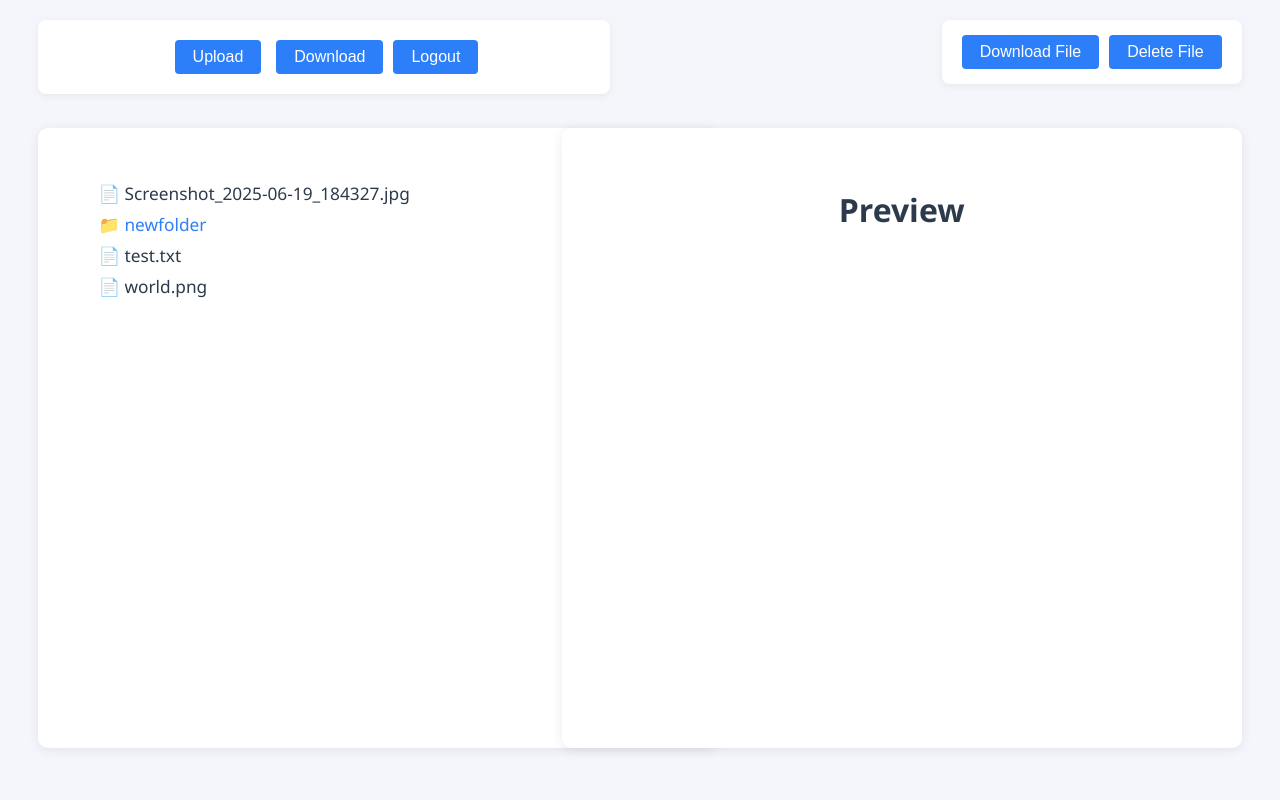
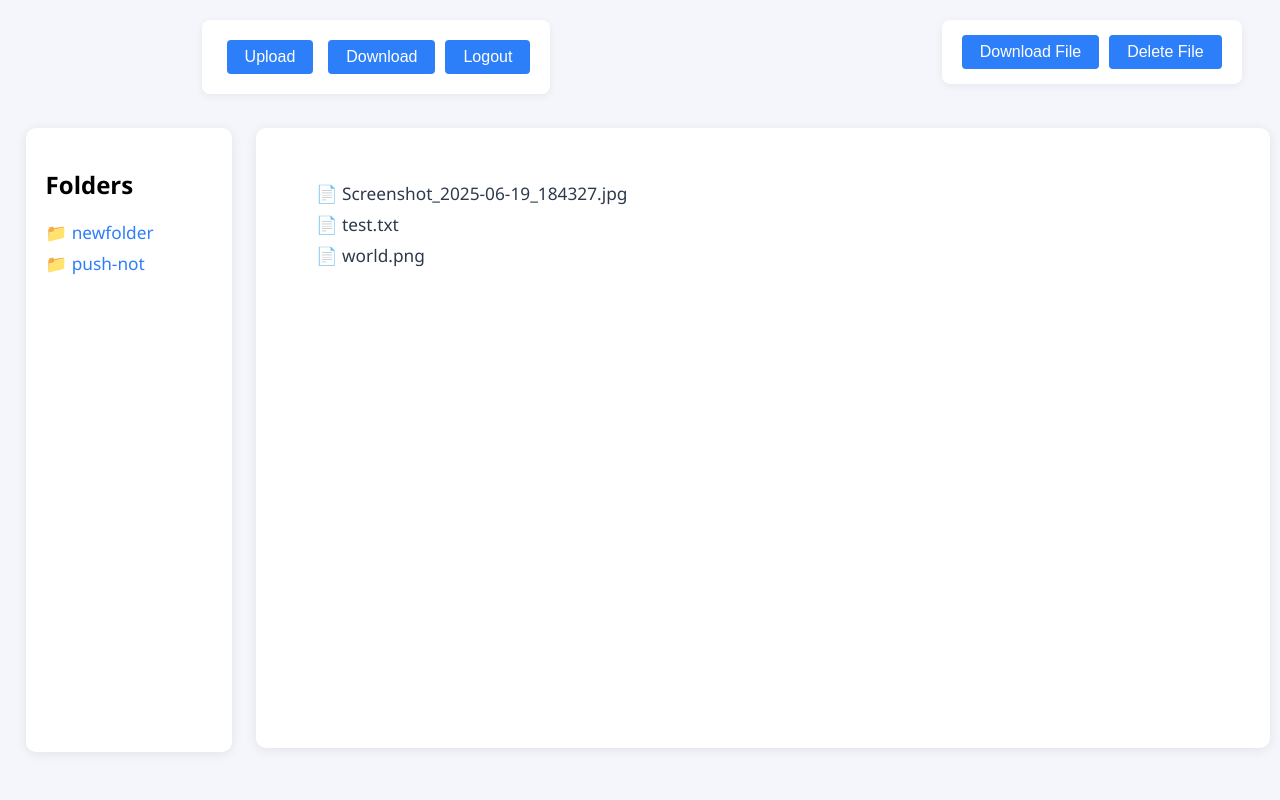
Before and after one commit to awsome-webdev/openCloud, a Flask app: page /app in a window 1280 px wide. Run offline with Flask 3, Linux system fonts and the light colour scheme; the visitor is signed in with stand-in values (Sample User, id 1).

Commit message:
-improved the ui -added a better preview

```diff
--- a/app.py
+++ b/app.py
@@ -51,6 +51,21 @@ def login_required(f):
 @app.route('/')
 def home():
     return render_template('login.html')
+@app.route('/save', methods=['POST'])
+def save():
+    client_ip = request.headers.get('X-Forwarded-For', request.remote_addr)
+    logging.info(f"Save attempt from IP: {client_ip} as {session.get('user', 'guest')}")
+    rel_path = request.args.get('path', '').strip('/')
+    content = request.form.get('content', '')
+    abs_path = os.path.join(app.config['UPLOAD_FOLDER'], rel_path)
+    if not os.path.commonpath([os.path.abspath(abs_path), app.config['UPLOAD_FOLDER']]) == app.config['UPLOAD_FOLDER']:
+        return 'Invalid path', 400
+    if not os.path.exists(os.path.dirname(abs_path)):
+        os.makedirs(os.path.dirname(abs_path))
+    with open(abs_path, 'w') as f:
+        f.write(content)
+    return 'File saved', 200
+
 @app.route('/app')
 @login_required
 def app_home():
--- a/root/test.txt
+++ b/root/test.txt
@@ -1 +1 @@
-hi
+Hello
--- a/static/script.js
+++ b/static/script.js
@@ -8,6 +8,7 @@ async function getfiles(path = "") {
 
 function createExplorerElement(tree, path = "") {
     const container = document.createElement("ul");
+    document.getElementById('folder-list').innerHTML = "";
     for (const key in tree) {
         const value = tree[key];
         const fullPath = path ? `${path}/${key}` : key;
@@ -22,6 +23,7 @@ function createExplorerElement(tree, path = "") {
                 li.setAttribute('onclick', `open_file('${fullPath}')`);
             }
             li.style.cursor = "pointer";
+            container.appendChild(li);
         } else {
             // Folder
             li.innerHTML = `<span class="folder-link" style="cursor:pointer;color:#2d7ff9;">📁 ${key}</span>`;
@@ -30,15 +32,17 @@ function createExplorerElement(tree, path = "") {
                 currentPath = fullPath;
                 displayFiles();
             };
+            document.getElementById('folder-list').appendChild(li);
         }
-        container.appendChild(li);
     }
     return container;
 }
 async function open_file(path) {
     const file = await fetch(`/file?path=${path}`);
     console.log(file)
-    const pre = document.getElementById('pre-parent')
+    const parent = document.getElementById('pre-parent');
+    const pre = document.getElementById('preview')
+    parent.style.display = "block";
     pre.innerHTML = "Loading...";
     pre.innerHTML = "";
     pre.setAttribute('path', path)
@@ -58,11 +62,35 @@ async function open_file(path) {
             pre.innerHTML = `<audio controls><source src="${url}" type="${contentType}"></audio>`;
     } else if (contentType.startsWith("text/") || contentType === "application/json") {
         const text = await file.text();
-        pre.innerHTML = `<pre style="white-space:pre-wrap;word-break:break-all;">${text}</pre>`;
+        pre.innerHTML = `<div contenteditable="true" class="text-editor" style="white-space:pre-wrap;word-break:break-all;">${text}</div>`;
+        document.getElementById('save-btn').style.display = 'block';
+    } else if (contentType === "application/pdf") {
+    const blob = await file.blob();
+    const url = URL.createObjectURL(blob);
+    pre.innerHTML = `<iframe src="${url}" style="width:100%;height:70vh;border:none;"></iframe>`;
     } else {
         // For other types, offer download
         pre.innerHTML = `<a href="/file?path=${encodeURIComponent(path)}" download>Download file (File type not supported)</a>`;
     }
+    }
+}
+async function saveFile() {
+    const pre = document.getElementById('pre-parent');
+    const path = pre.getAttribute('path');
+    const contentElement = pre.querySelector('.text-editor');
+    const content = contentElement ? contentElement.innerText : null;
+    const formData = new FormData();
+    formData.append('content', content);
+
+    const response = await fetch(`/save?path=${encodeURIComponent(path)}`, {
+        method: 'POST',
+        body: formData
+    });
+
+    if (response.ok) {
+        alert('File saved!');
+    } else {
+        alert('Failed to save file.');
     }
 }
 function displayFiles() {
@@ -150,3 +178,18 @@ function downloadFile(path) {
 function downloadPath() {
     window.location.href = `/download?path=${currentPath}`;
 }
+function toggleFullScreen(){
+    const pre = document.getElementById('pre-parent');
+    if (!document.fullscreenElement) {
+        pre.requestFullscreen().catch(err => {
+            console.error(`Error attempting to enable full-screen mode: ${err.message} (${err.name})`);
+
+        });
+        document.getElementById('preview').style.height = "90vh";
+        document.getElementById('preview').style.width = "100vw";
+    } else {
+        document.exitFullscreen();
+        document.getElementById('preview').style.height = "90%";
+        document.getElementById('preview').style.width = "100%";
+    }
+}
--- a/static/style.css
+++ b/static/style.css
@@ -12,7 +12,7 @@ h1 {
 }
 #toolbar {
     position: absolute;
-    left: 3vw;
+    right: 57vw;
     display: flex;
     justify-content: center;
     align-items: center;
@@ -22,7 +22,7 @@ h1 {
     background: #fff;
     border-radius: 8px;
     box-shadow: 0 2px 8px rgba(0,0,0,0.06);
-    width: 41.5vw;
+    max-width: 41.5vw;
 }
 #toolbar2 {
     position: absolute;
@@ -70,14 +70,25 @@ button {
     cursor: pointer;
     transition: background 0.2s;
 }
-
+#sidebar {
+    position: absolute;
+    left: 2vw;
+    top: 16vh;
+    width: 13vw;
+    height: 73vh;
+    background: #fff;
+    padding: 20px;
+    border-radius: 10px;
+    box-shadow: 0 2px 12px rgba(0,0,0,0.08);
+    overflow-y: auto;
+}
 #folder-parent {
     position: absolute;
     display: grid;
     border: none;
     top: 16vh;
-    left: 3vw;
-    width: 100vw;
+    left: 20vw;
+    width: 73vw;
     height: 70vh;
     overflow: auto;
     grid-template-columns: 1fr;
@@ -87,27 +98,38 @@ button {
     padding: 30px 40px;
     border-radius: 10px;
     box-shadow: 0 2px 12px rgba(0,0,0,0.08);
-    max-width: 600px;
     min-height: 200px;
+}
+#pre-close {
+    position: absolute;
+    right: 2vw;
+    top: 1vh;
+    cursor: pointer;
+}
+#preview {
+    position: absolute;
+    height: 90%;
+    width: 90%;
+    top: 10%;
+    left: 0px;
+    margin-left: 10px;
+    margin-right: 10px;
 }
 #pre-parent{
     position: absolute;
-    display: grid;
+    display: none;
     border: none;
-    top: 16vh;
-    right: 3vw;
-    width: 100vw;
-    height: 70vh;
+    top: 3vh;
+    right: 29vw;
     overflow: auto;
-    grid-template-columns: 1fr;
-    grid-template-rows: repeat(20, 1fr);
     background: #fff;
     margin: 0 auto 40px auto;
     padding: 30px 40px;
     border-radius: 10px;
     box-shadow: 0 2px 12px rgba(0,0,0,0.08);
-    max-width: 600px;
-    min-height: 200px;
+    width: 40vw;
+    height: 86vh;
+    padding: 10px;
 }
 .folder {
     border: 1px solid #ccc;
--- a/templates/index.html
+++ b/templates/index.html
@@ -14,15 +14,27 @@
             </div>
             <button onclick="location.href='/logout'">Logout</button>
             </div>
-            <div id="folder-parent">
-            <!-- File/folder tree will be rendered here -->
-        </div>
         <div id="toolbar2">
             <button onclick="downloadFile()">Download File</button>
             <button onclick="deleteFile()">Delete File</button>
         </div>
+        <div id="sidebar">
+            <h2>Folders</h2>
+            <div id="folder-list">
+                <!-- Folder list will be populated here -->
+            </div>
+        </div>
+        <div id="folder-parent">
+            <!-- File/folder tree will be rendered here -->
+        </div>
         <div id="pre-parent">
-            <h1>Preview</h1>
+            <div id="pre-close">
+                <button id="pre-close-btn" onclick="document.getElementById('pre-parent').style.display='none'; document.exitFullscreen(); document.getElementById('preview').style.height = '90%';document.getElementById('preview').style.width = '100%';">Close</button>
+                <button onclick="toggleFullScreen()">Full Screen</button>
+            </div>
+            <div id="preview">
+
+            </div>
         </div>
         <div id="download-link" style="display:none;"></div>
     </body>
```
Also changed, not shown: 1 other file.
